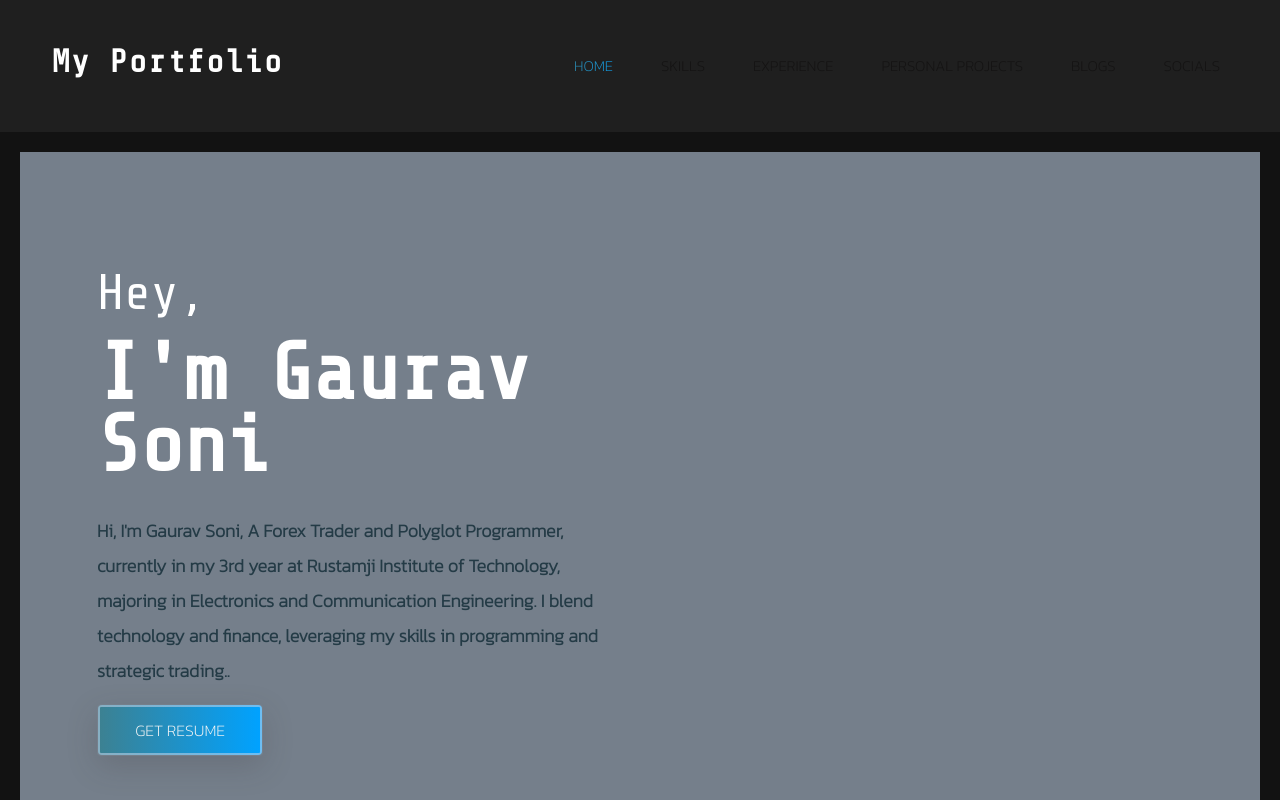
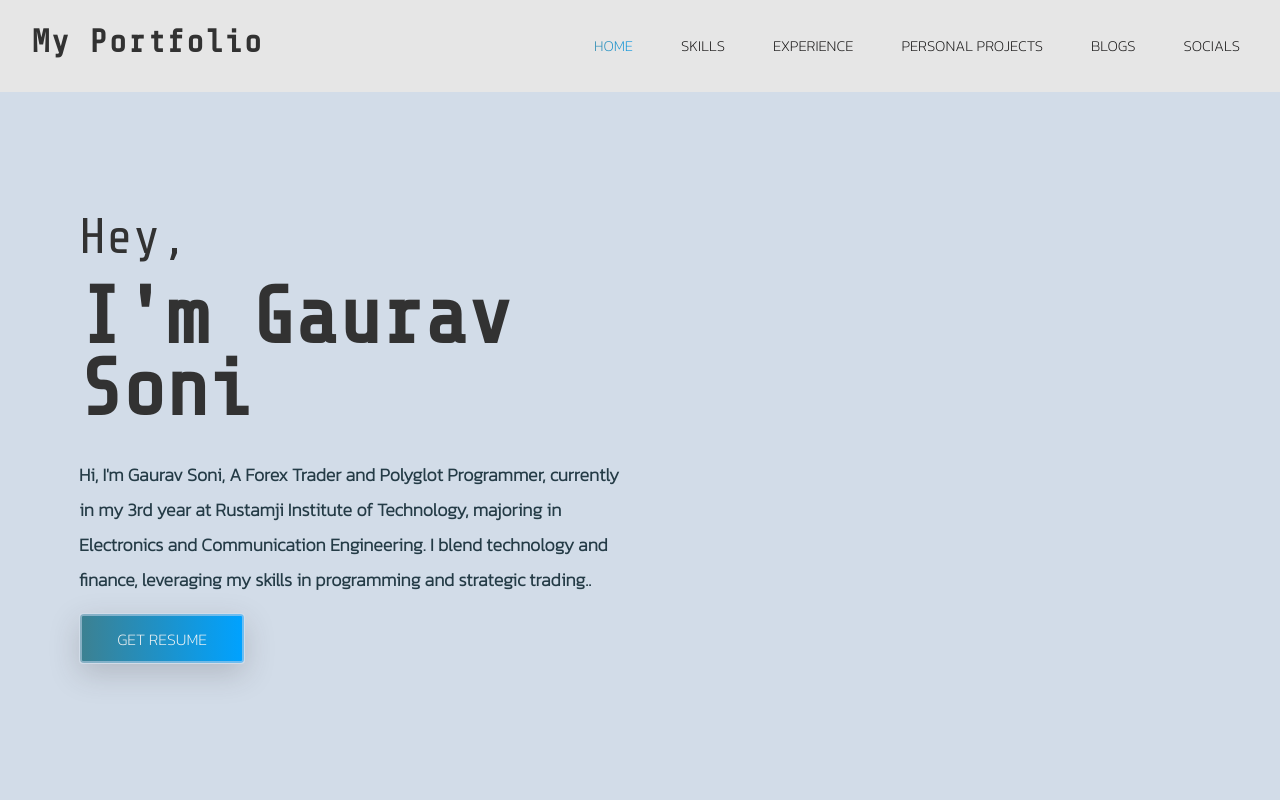
Before and after one commit to GAURAVSONII/PORTFOLIO, a plain HTML site: page index.html in a window 1280 px wide. Shown: the top 800 px of the page. Drawn offline with nearby package versions, Linux system fonts and the light colour scheme.

Commit message:
Update style.css

```diff
--- a/css/style.css
+++ b/css/style.css
@@ -7,7 +7,7 @@
 @import url('https://fonts.googleapis.com/css2?family=Kanit:wght@200&display=swap');
 /* start navigation */
 
-/* body {
+ body {
     margin: 0;
     padding: 0;
     background: rgb(230,230,230);
@@ -16,32 +16,7 @@
     font-family: 'Open Sans', sans-serif;
     font-size: 112.5%;
     line-height: 1.6em;
-  } */
-
-
-/* Dark theme ke liye background aur text color */
-body {
-  background-color: #121212; /* Dark background */
-  color: #ffffff; /* White text for readability */
-  margin: 0;
-  font-family: Arial, sans-serif;
-}
-
-header, main {
-  padding: 20px;
-}
-
-header {
-  background-color: #1f1f1f; /* Slightly lighter header */
-}
-
-.about {
-  background-color: #242424; /* Section ka bhi dark color */
-  padding: 10px;
-  border-radius: 8px;
-}
-
-
+  }
 
 .header_area .main-menu .navbar>h2 {
     padding: 0 2rem 0 1rem;
```
